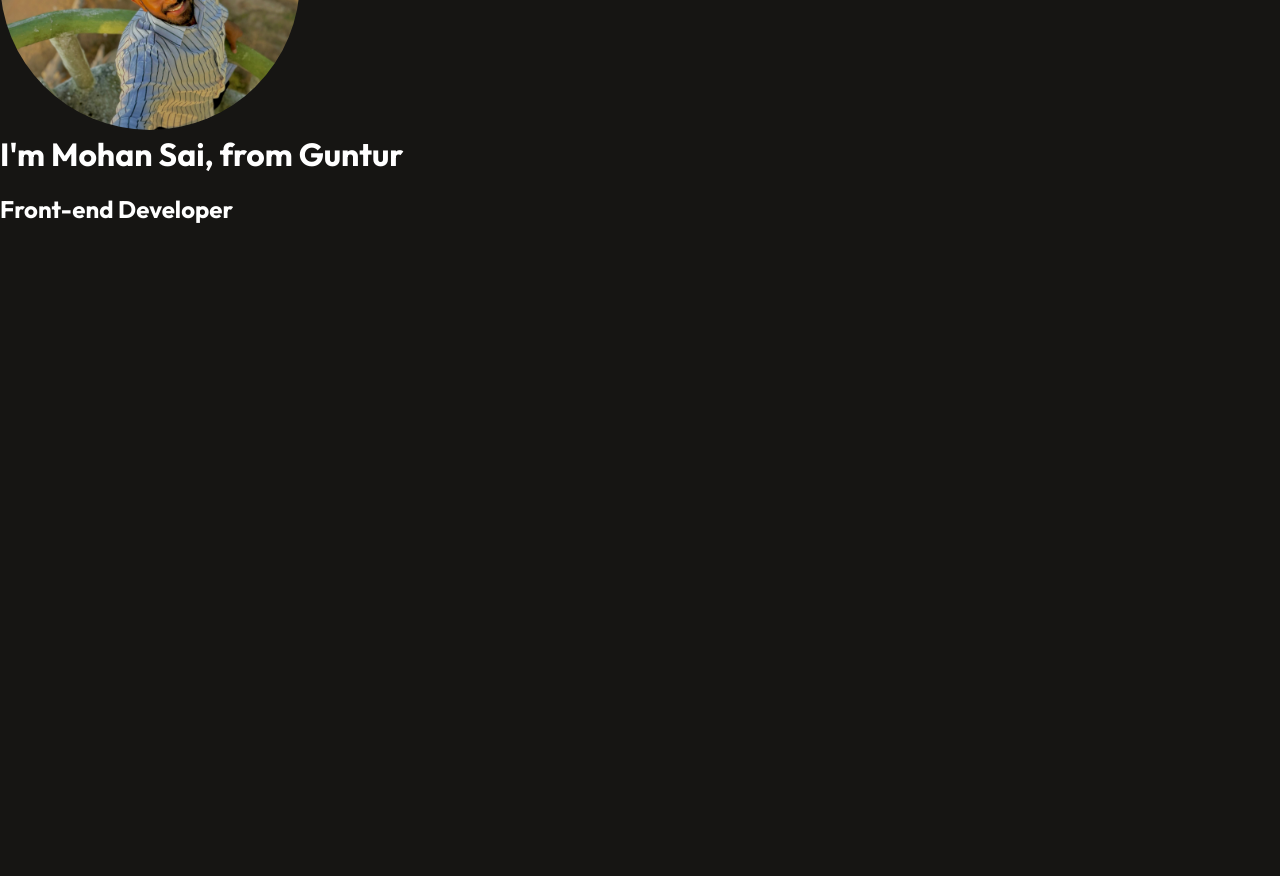
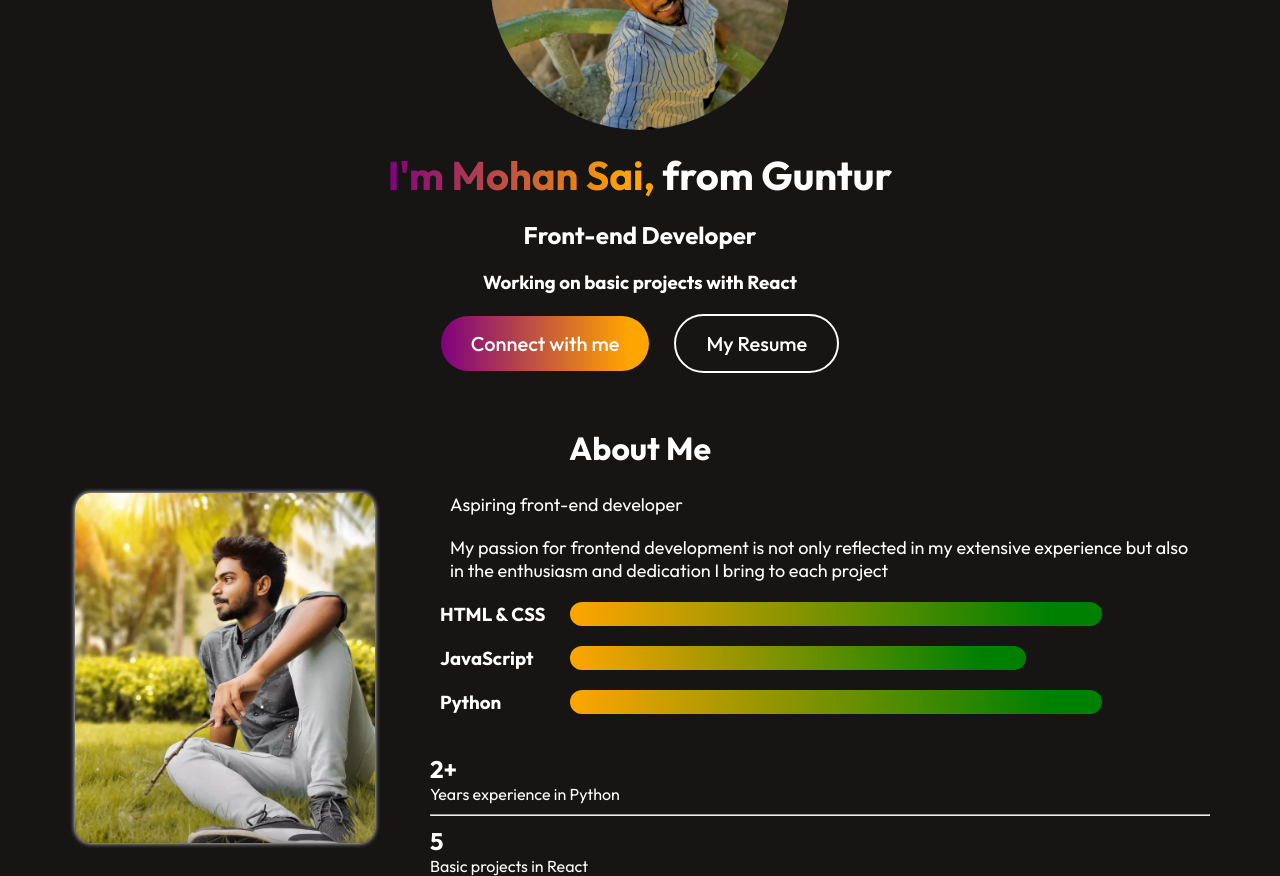
Before and after one commit to mohansai9121/my-portfolio, a React (Vite) app: page / in a window 1280 px wide. Shown: the part 360-1236 px from the top of the page. Before the commit the page ends 820 px from the top, so only its background shows below. Built offline with nearby package versions, Linux system fonts and the light colour scheme.

Commit message:
Added about me and skills

```diff
--- a/src/App.jsx
+++ b/src/App.jsx
@@ -1,5 +1,6 @@
 //import React from 'react'
 
+import About from "./Components/About/About"
 import Navbar from "./Components/Navbar/Navbar"
 import Profile from "./Components/Navbar/Profile/Profile"
 
@@ -8,6 +9,7 @@ const App = () => {
     <div>
       <Navbar/>
       <Profile/>
+      <About/>
     </div>
   )
 }
--- /dev/null
+++ b/src/Components/About/About.css
@@ -0,0 +1,47 @@
+.about{
+    margin:25px 70px;
+    display: flex;
+    align-items: center;
+    flex-direction: column;
+    margin-bottom: 10px;
+}
+.image{
+    border-radius: 5%;
+    box-shadow: 0px 0px 5px white;
+    margin: 5px;
+}
+.about-details{
+    display: flex;
+    gap: 50px;
+}
+.bio{
+    margin: 5px 20px;
+    display: flex;
+    flex-direction: column;
+    gap: 20px;
+    font-weight: 400;
+    font-size: large;
+}
+.about-skills{
+    margin: 20px 10px;
+    display: flex;
+    flex-direction: column;
+    gap: 20px;
+}
+.about-skill{
+    display: flex;
+}
+.about-skill h3{
+    min-width: 130px;
+}
+.about-skill hr{
+    border-radius: 50px;
+    outline: none;
+    border: none;
+    background: linear-gradient(267deg, green 10%, orange 100%);
+}
+.experience{
+    display: flex;
+    flex-direction: column;
+    gap: 10px;
+}
--- /dev/null
+++ b/src/Components/About/About.jsx
@@ -0,0 +1,64 @@
+//import React from 'react'
+import profile from "../../assets/profile2.jpg";
+import "./About.css";
+
+const About = () => {
+  return (
+    <div className="about">
+      <div>
+        <h1>About Me</h1>
+      </div>
+      <br></br>
+      <div className="about-details">
+        <div>
+          <img
+            src={profile}
+            alt="Mohan Sai"
+            title="Mohan Sai"
+            className="image"
+            width={300}
+            height={350}
+          />
+        </div>
+        <div>
+          <div className="bio">
+            <p>Aspiring front-end developer</p>
+            <p>
+              My passion for frontend development is not only reflected in my
+              extensive experience but also in the enthusiasm and dedication I
+              bring to each project
+            </p>
+          </div>
+          <div className="about-skills">
+            <div className="about-skill">
+              <h3>HTML & CSS</h3>
+              <hr width="70%" />
+            </div>
+            <div className="about-skill">
+              <h3>JavaScript</h3>
+              <hr width="60%" />
+            </div>
+            <div className="about-skill">
+              <h3>Python</h3>
+              <hr width="70%" />
+            </div>
+          </div>
+          <br></br>
+          <div className="experience">
+            <div>
+              <h2>2+</h2>
+              <p>Years experience in Python</p>
+            </div>
+            <hr />
+            <div>
+              <h2>5</h2>
+              <p>Basic projects in React</p>
+            </div>
+          </div>
+        </div>
+      </div>
+    </div>
+  );
+};
+
+export default About;
--- a/src/Components/Navbar/Navbar.css
+++ b/src/Components/Navbar/Navbar.css
@@ -1,7 +1,7 @@
 .navbar{
     display: flex;
     align-items: center;
-    margin: 20px 170px;
+    margin: 20px 100px;
     justify-content: space-between;
 }
 .nav-menu{
--- /dev/null
+++ b/src/Components/Navbar/Profile/Profile.css
@@ -0,0 +1,47 @@
+.profile{
+    display: flex;
+    align-items: center;
+    flex-direction: column;
+    gap: 20px;
+}
+.profile h1{
+    align-items: center;
+    font-weight: 700;
+    font-size: 40px;
+}
+.name{
+    background: linear-gradient(270deg, orange 10%, purple 100%);
+    background-clip: text;
+    -webkit-background-clip: text;
+    -webkit-text-fill-color: transparent;
+}
+.profile-respond{
+    display: flex;
+    align-items: center;
+    font-size: 20px;
+    font-weight: 500;
+    gap: 25px;
+    margin-bottom: 30px;
+}
+.connect{
+    padding: 15px 30px;
+    border-radius: 50px;
+    background: linear-gradient(270deg, orange 10%, purple 100%);
+    cursor: pointer;
+    transition: 0.5s;
+}
+.resume{
+    padding: 15px 30px;
+    border-radius: 50px;
+    border: 2px solid white;
+    cursor: pointer;
+    transition: 0.5s;
+}
+.connect:hover{
+    transform: scale(1.03);
+    border:1.5px solid white;
+}
+.resume:hover{
+    transform: scale(1.03);
+    border: 1.5px solid orange;
+}
--- a/src/Components/Navbar/Profile/Profile.jsx
+++ b/src/Components/Navbar/Profile/Profile.jsx
@@ -1,12 +1,18 @@
 //import React from 'react'
 import profile from '../../../assets/profile.jpg'
+import './Profile.css'
 
 const Profile = () => {
   return (
-    <div>
+    <div className='profile'>
       <img src={profile} alt='Mohan Sai' title='Mohan Sai' height='300px' width='300px' style={{borderRadius:'100%'}}/>
-      <h1>I'm Mohan Sai, from Guntur</h1><br></br>
+      <h1><span className='name'>I'm Mohan Sai,</span> from Guntur</h1>
       <h2>Front-end Developer</h2>
+      <h3>Working on basic projects with React</h3>
+      <div className='profile-respond'>
+        <div className='connect'>Connect with me</div>
+        <div className='resume'>My Resume</div>
+      </div>
     </div>
   )
 }
```
Also changed, not shown: src/assets/profile2.jpg (added).
